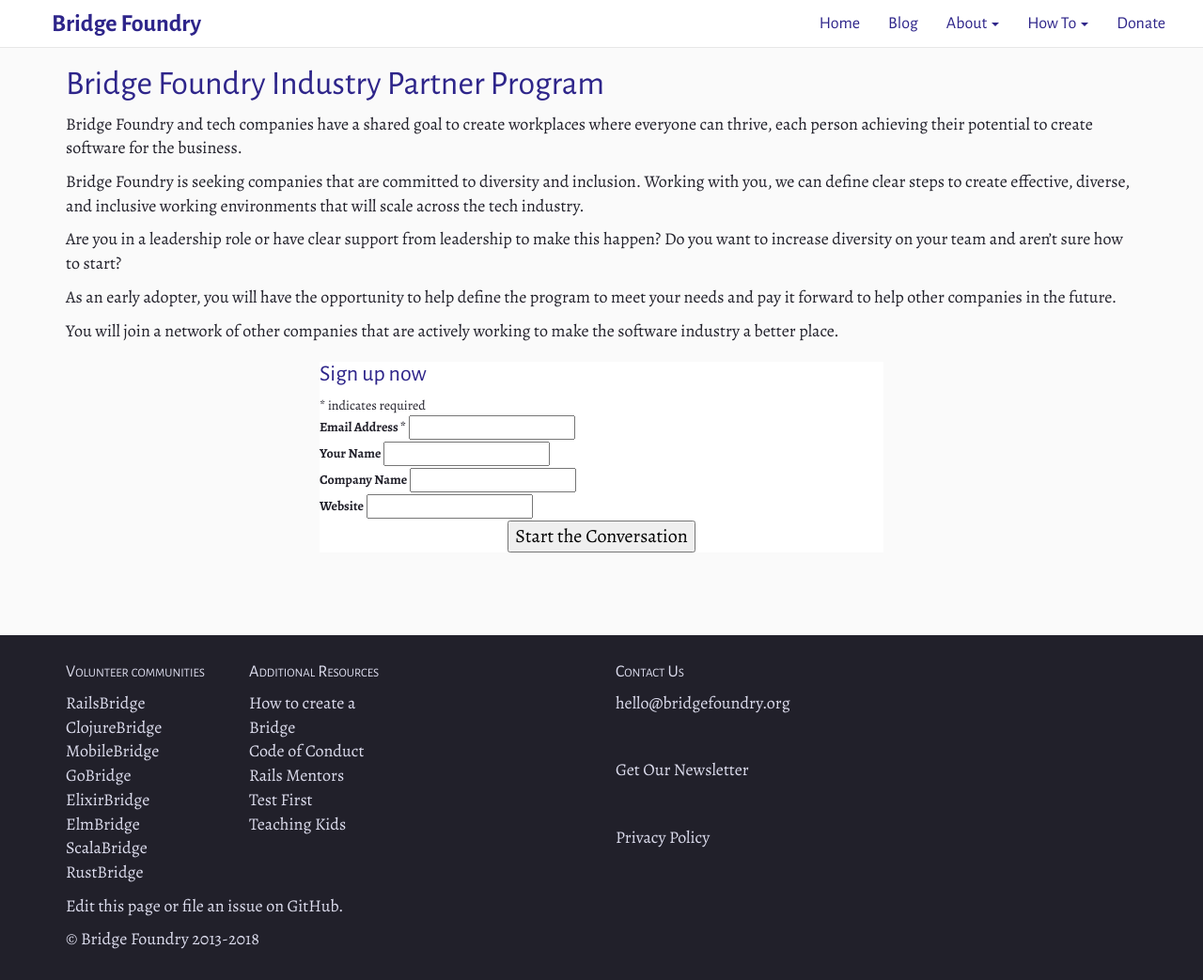
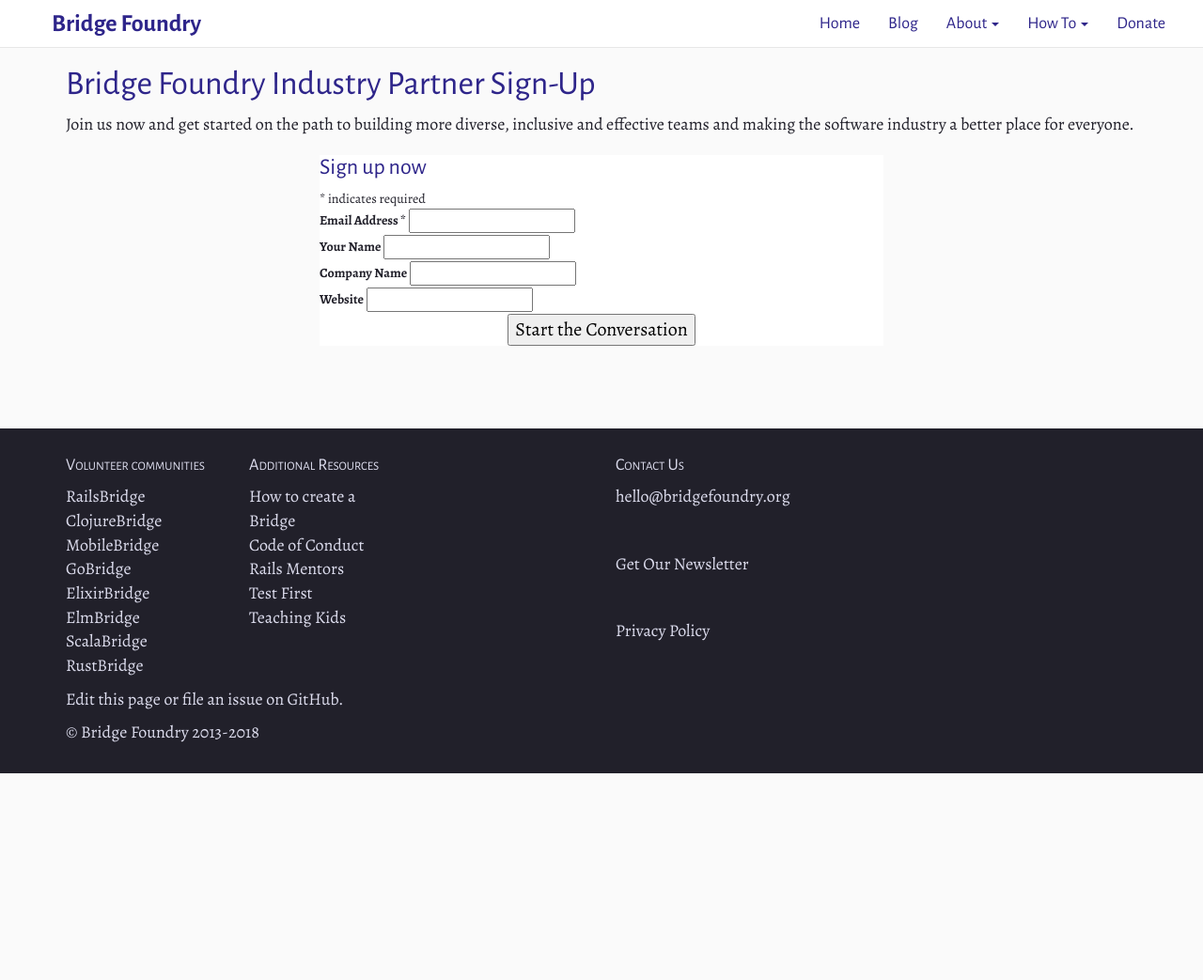
Before and after one commit to Satsaimistoowqp/bridgefoundry.github.io, a Jekyll site: the page built from partner/signup.md, in a window 1280 px wide and 1043 px high. Shown: the whole window at 94% size. Built offline with Jekyll 4.4.1, drawn with Linux system fonts in a browser that asks for light colours; comment, search, counter and statistics services are not loaded.

```diff
--- a/partnership/signup.md
+++ b/partner/signup.md
@@ -1,20 +1,10 @@
 ---
 layout: post
-title: Bridge Foundry Industry Partner Program
+title: Bridge Foundry Industry Partner Sign-Up
 ---
 
-Bridge Foundry and tech companies have a shared goal to create workplaces where everyone can thrive, each person achieving their potential to create software for the business.
-
-Bridge Foundry is seeking companies that are committed to diversity and inclusion.  Working with you, we can define clear steps to create effective, diverse, and inclusive working environments that will scale across the tech industry.
-
-Are you in a leadership role or have clear support from leadership to make this happen?
-Do you want to increase diversity on your team and aren’t sure how to start?
-
-As an early adopter, you will have the opportunity to help define the program to meet your needs and pay it forward to help other companies in the future.
-
-You will join a network of other companies that are actively working to make the software industry a better place.
-
-
+Join us now and get started on the path to building more diverse, inclusive
+and effective teams and making the software industry a better place for everyone.
 
 <!-- Begin Mailchimp Signup Form -->
 <link href="//cdn-images.mailchimp.com/embedcode/classic-10_7.css" rel="stylesheet" type="text/css">
```
Also changed, not shown: partner/index.md (added, +37 -0 lines).
